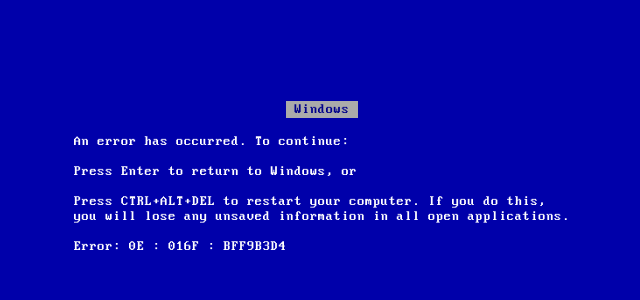
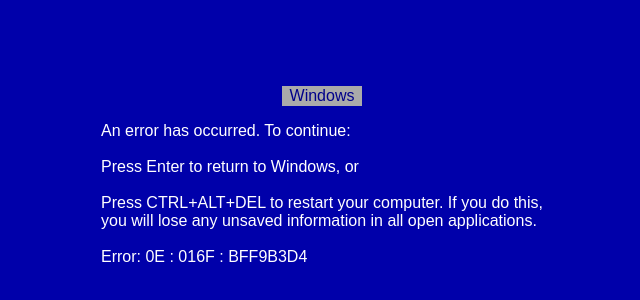
Before and after one commit to nonepork/DEFACE, a plain HTML site: page index.html in a window 1280 px wide. Shown: the part 184-484 px from the top of the page, without its empty margins (318-958 px from the left). Drawn offline with Linux system fonts and the light colour scheme; a web font is replaced by a local one.

Commit message:
🔐 New font

```diff
--- a/style.css
+++ b/style.css
@@ -11,9 +11,14 @@
 body {
   background-color: var(--dark-blue);
   color: white;
-  font-family: "PERFECTDOSVGA", monospace;
+  font-family: "PERFECTDOSVGA", sans-serif;
   text-align: center;
-  font-size: 14px;
+
+  font-size: 16px; /* Match font’s native size (usually 16px or 8px) */
+  image-rendering: pixelated; /* Helps with some elements */
+  -webkit-font-smoothing: none; /* Chrome / Safari */
+  -moz-osx-font-smoothing: auto; /* Firefox */
+  text-rendering: optimizeSpeed; /* Hint to browser: no anti-aliasing */
 }
 
 .center-container {
```
Also changed, not shown: fonts/dos_vga_437_win.ttf (deleted), fonts/ibm_vga_8x16.woff (added).
